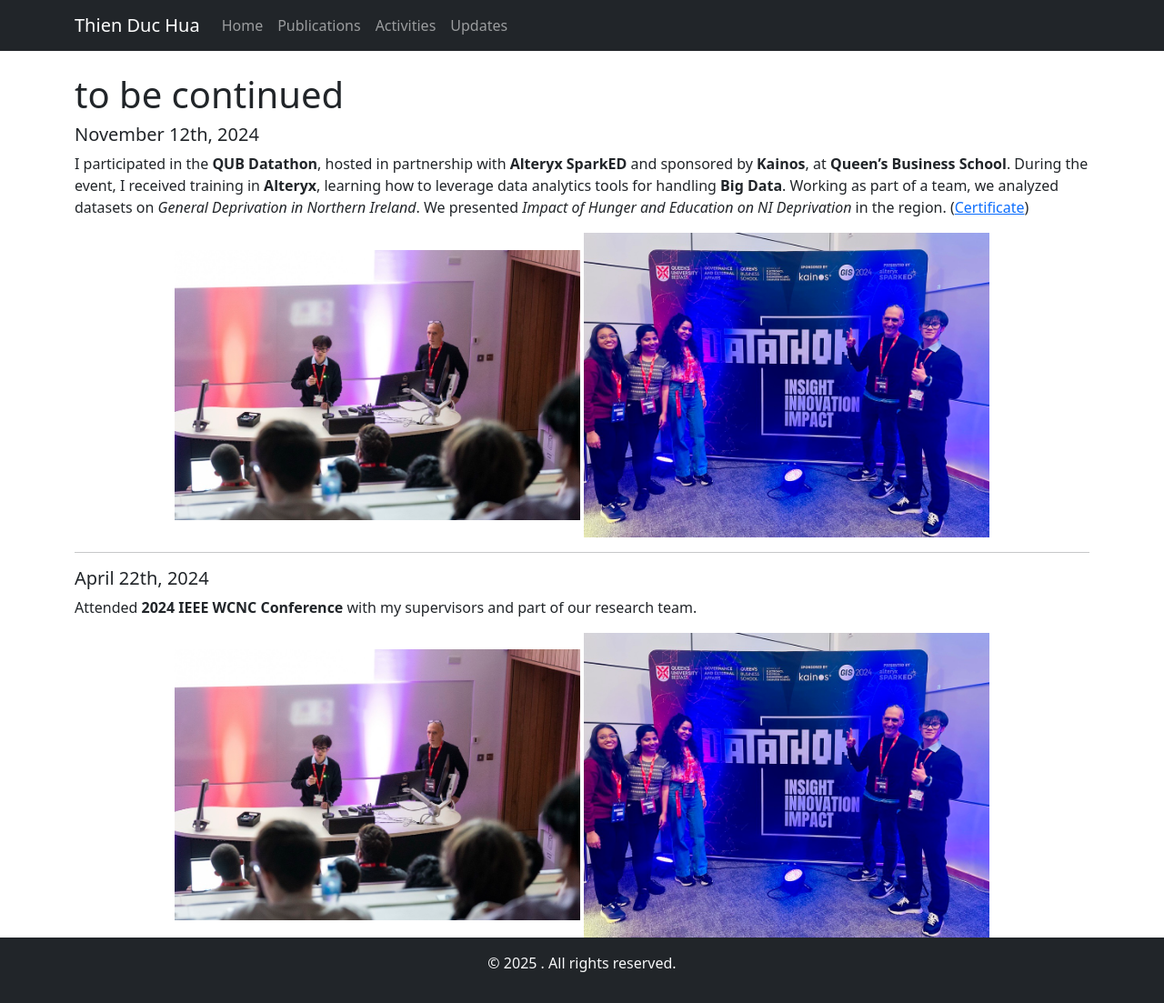
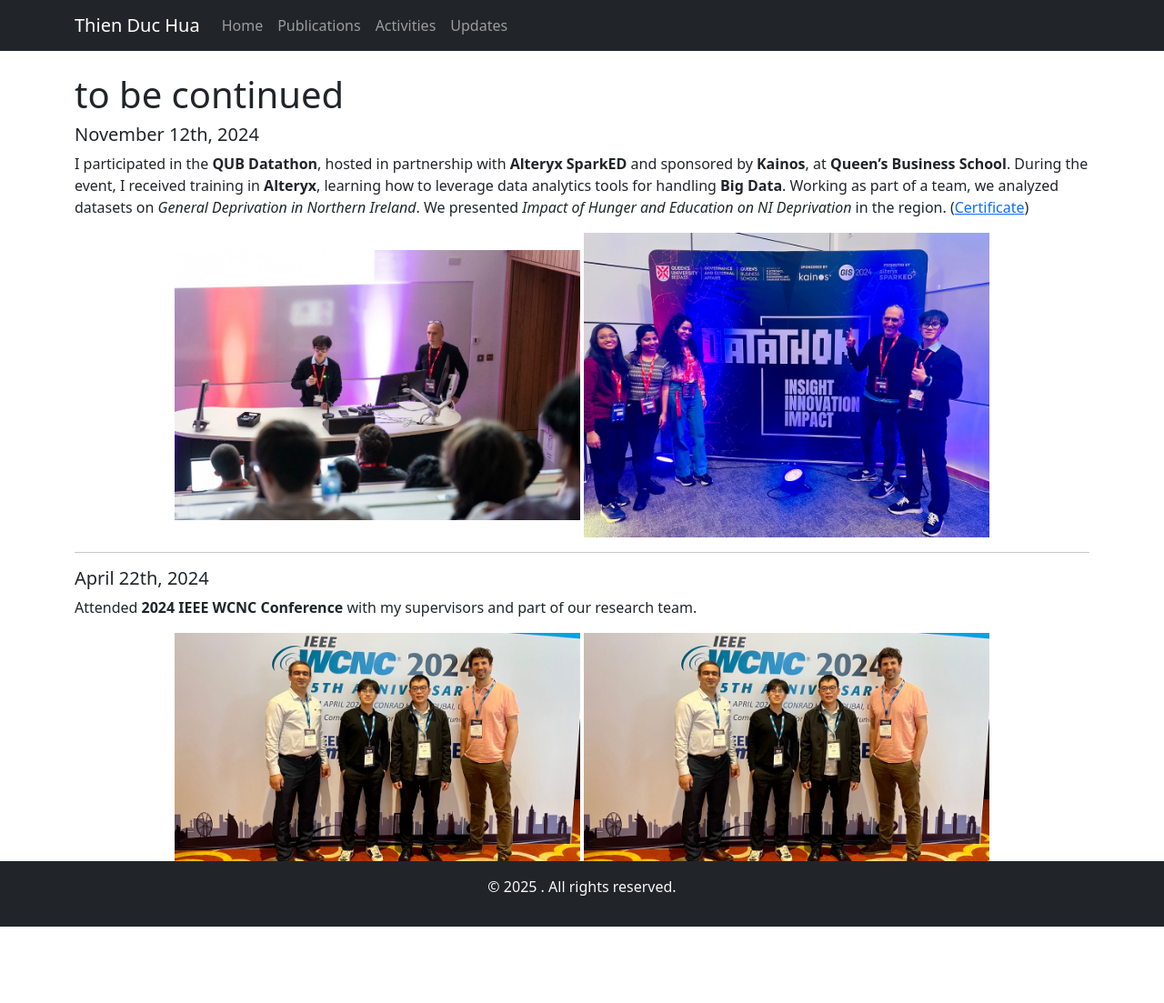
Before and after one commit to thienduchua/thienduchua.github.io, a Jekyll site: the page built from updates.md, in a window 1280 px wide. Shown: the whole page at 91% size. Built offline with Jekyll 4.4.1, drawn with Linux system fonts in a browser that asks for light colours; after the commit the page ends 1019 px from its top, so only the background shows below that.

Commit message:
Update updates.md

```diff
--- a/updates.md
+++ b/updates.md
@@ -20,6 +20,6 @@ I participated in the **QUB Datathon**, hosted in partnership with **Alteryx Spa
 
 Attended **2024 IEEE WCNC Conference** with my supervisors and part of our research team.
 <div align="center">
-    <img src="/assets/datathon_1.jpg" alt="Presentation" width="40%">
-    <img src="/assets/datathon_2.jpg" alt="My Collaborative Teammates" width="40%">
+    <img src="/assets/wcnc24_1.jpg" alt="supervisors" width="40%">
+    <img src="/assets/wcnc24_1.jpg" alt="teammates" width="40%">
 </div>
```
